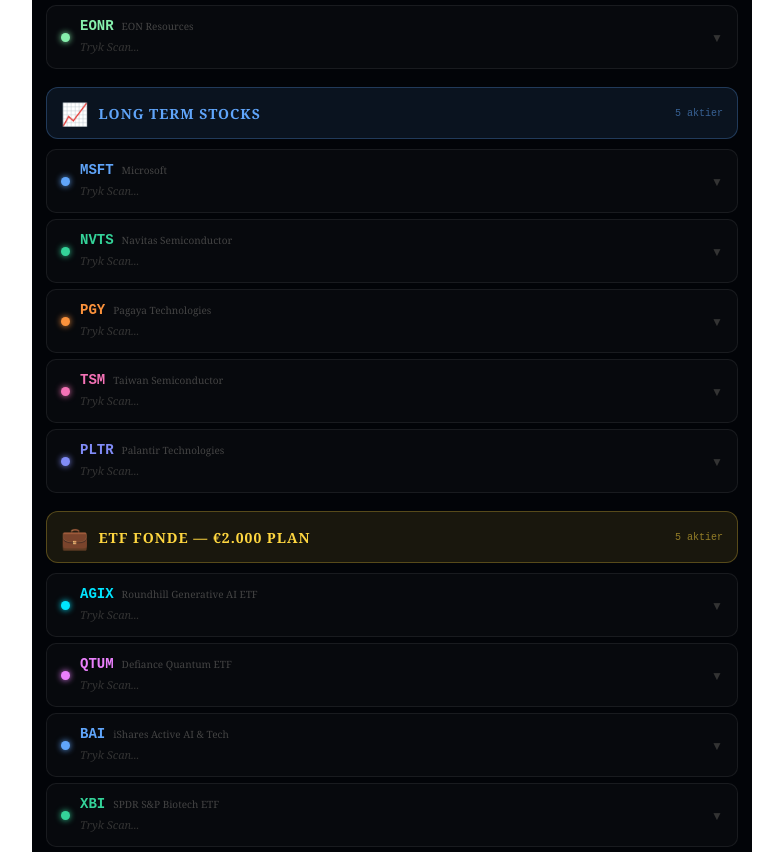
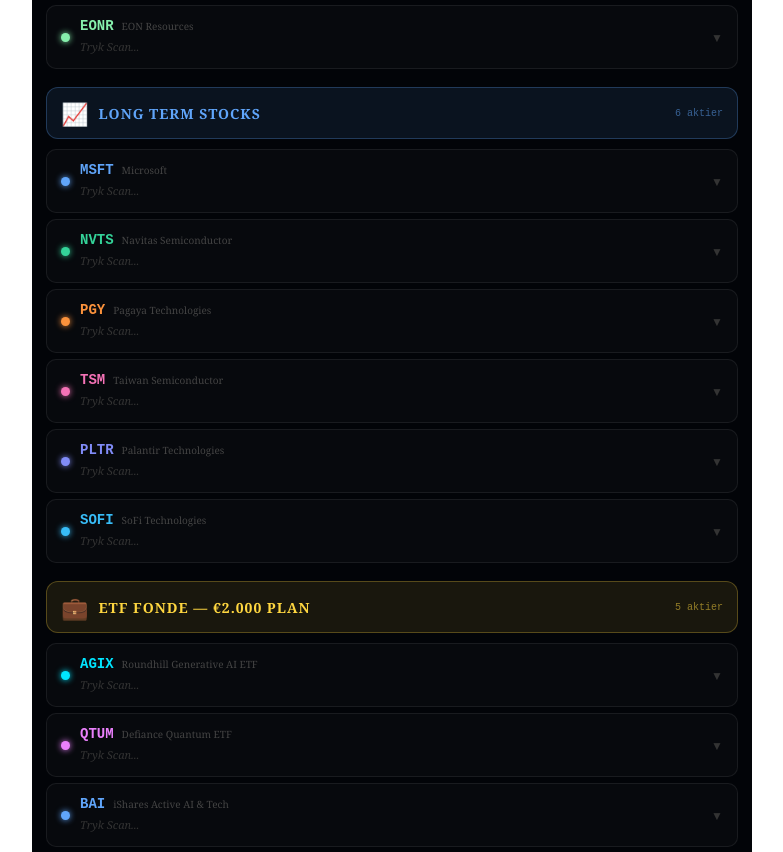
Before and after one commit to Macepur/Stock-tracker2, a React (Create React App) app: page / in a window 1280 px wide. Shown: the part 850-1702 px from the top of the page, without its empty margins (248-1031 px from the left). Built offline with nearby package versions, Linux system fonts and the light colour scheme.

Commit message:
Update App.js

```diff
--- a/src/App.js
+++ b/src/App.js
@@ -20,6 +20,7 @@
   { ticker: "PGY",  name: "Pagaya Technologies",   color: "#fb923c", sector: "AI Fintech"     },
   { ticker: "TSM",  name: "Taiwan Semiconductor",  color: "#f472b6", sector: "Chip Foundry"   },
   { ticker: "PLTR", name: "Palantir Technologies", color: "#818cf8", sector: "AI / Defense"   },
+  { ticker: "SOFI", name: "SoFi Technologies",     color: "#38bdf8", sector: "Digital Banking"  },
 ];
 
 const ETFS = [
@@ -35,7 +36,7 @@
   RGTI:18.42, CAN:0.41, MU:116.0, IONQ:63.62,
   MSFT:427.78, NVTS:28.51, PGY:13.96, TSM:424.90,
   AGIX:47.24, QTUM:159.10, BAI:50.16, XBI:136.0, UFO:67.81,
-  RZLV:2.39, EONR:0.40, PLTR:143.34,
+  RZLV:2.39, EONR:0.40, PLTR:143.34, SOFI:15.62,
 };
 
 async function fetchStock(ticker) {
```
